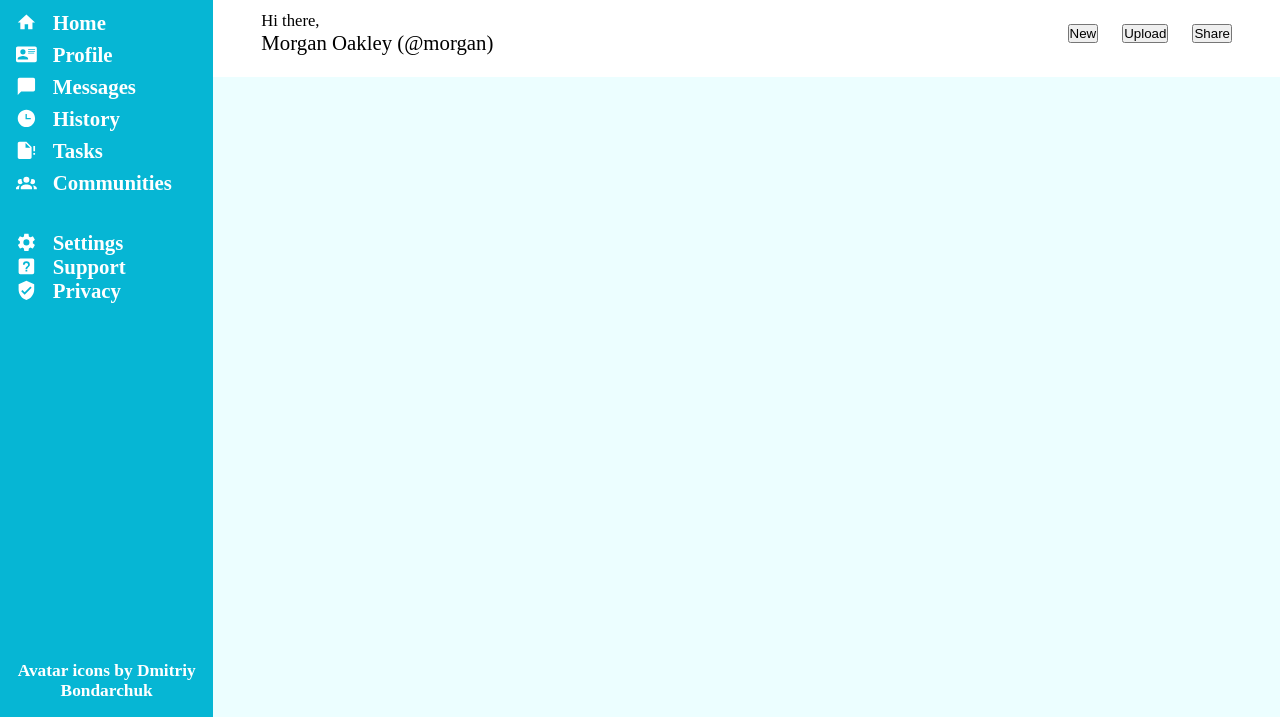
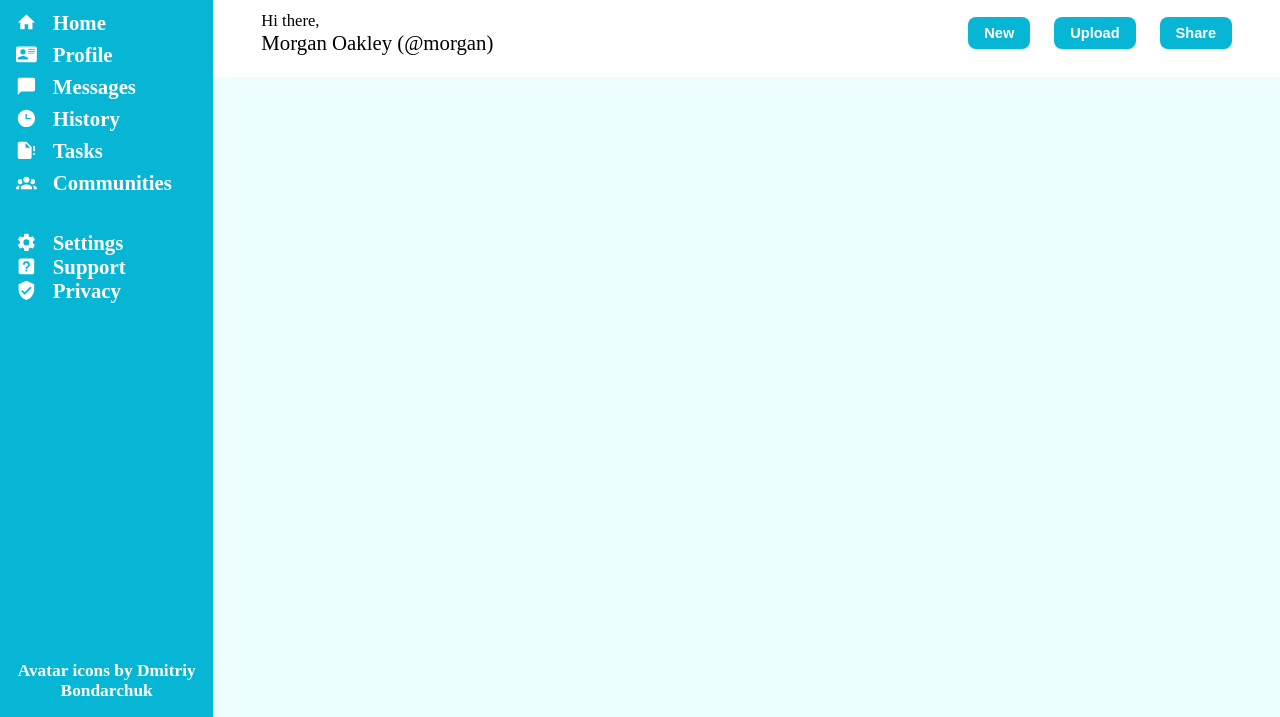
Before and after one commit to OndraSvec/admin-dashboard, a plain HTML site: page index.html in a window 1280 px wide. Shown: the part 83-800 px from the top of the page. Drawn offline with Linux system fonts and the light colour scheme.

Commit message:
Add header buttons' styling

```diff
--- a/style.css
+++ b/style.css
@@ -163,6 +163,20 @@ header .lower-header .action-buttons {
     align-items: center;
 }
 
+header .lower-header .action-buttons > .action-button {
+    background-color: var(--blue-primary);
+    color: white;
+    font-size: calc(var(--responsive--font--icons) * 0.7);
+    font-weight: bold;
+
+    padding-block: 0.5rem;
+    padding-inline: 1rem;
+
+    border: none;
+    border-radius: 0.5rem;
+    outline: none;
+}
+
 .main-content {
     background-color: var(--blue-secondary);
 }
```
